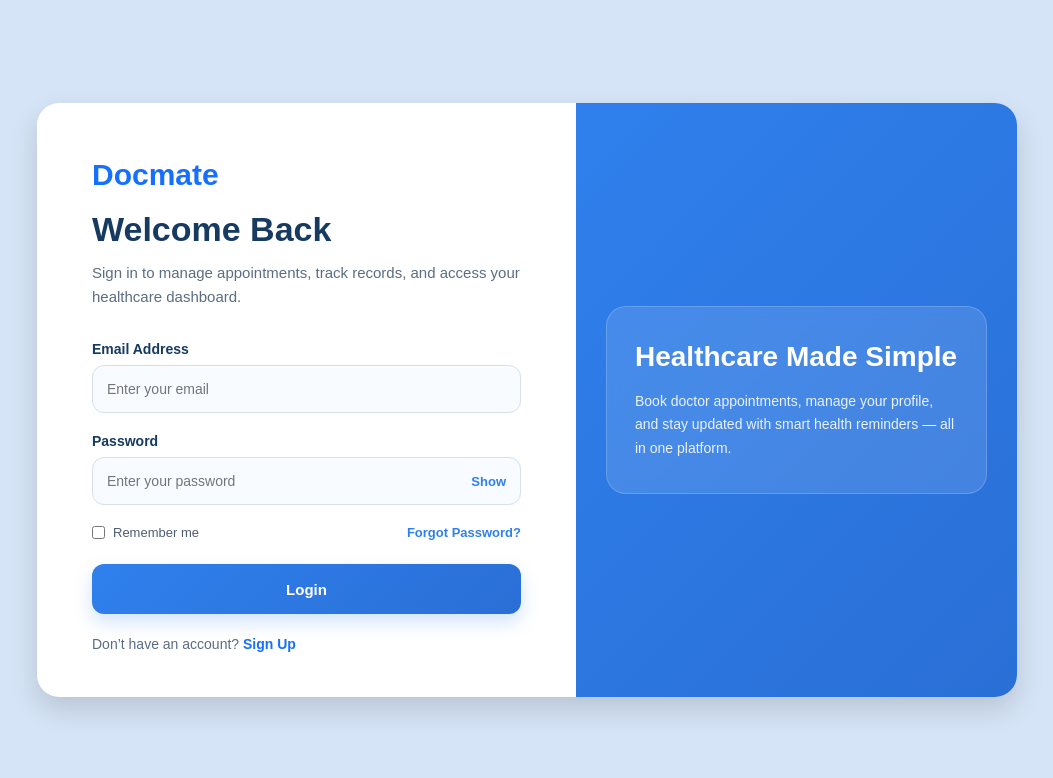
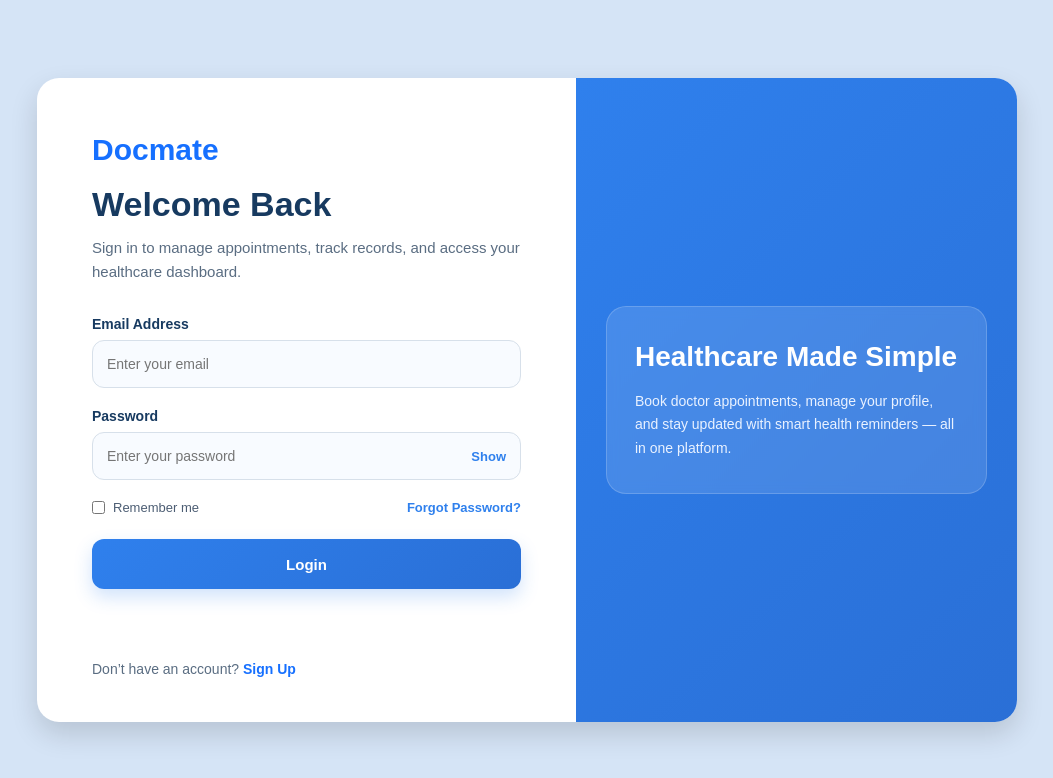
Before and after one commit to Aniket2mandal/docmate-frontend, a React (Vite) app in the folder docmate-app/: page /login in a window 1280 px wide. Shown: the top 778 px of the page, without its empty margins (113-1166 px from the left). Built offline with nearby package versions, Linux system fonts and the light colour scheme; no server answers.

Commit message:
added google login and register

```diff
--- a/docmate-app/package.json
+++ b/docmate-app/package.json
@@ -10,6 +10,7 @@
     "preview": "vite preview"
   },
   "dependencies": {
+    "@react-oauth/google": "^0.13.5",
     "axios": "^1.13.6",
     "jspdf": "^4.2.1",
     "jspdf-autotable": "^5.0.8",
--- a/docmate-app/src/api/BackendApi.js
+++ b/docmate-app/src/api/BackendApi.js
@@ -280,6 +280,12 @@ export const forgotPassword = (email, newPassword,resetToken) => {
   });
 };
 
+export const loginWithGoogle = (idToken) => {
+  return axiosInstance.post("/auth/google/patient", {
+    idToken,
+  });
+};
+
 export const wakeUpServer = () => {
   return axios.get("https://docmate-ai.onrender.com/health");
 };
--- a/docmate-app/src/main.jsx
+++ b/docmate-app/src/main.jsx
@@ -1,10 +1,15 @@
 import { StrictMode } from 'react'
 import { createRoot } from 'react-dom/client'
+import { GoogleOAuthProvider } from "@react-oauth/google";
 import './index.css'
 import App from './App.jsx'
 
 createRoot(document.getElementById('root')).render(
 
+   <GoogleOAuthProvider
+    clientId={import.meta.env.VITE_GOOGLE_CLIENT_ID}
+  >
     <App />
+  </GoogleOAuthProvider>
  ,
 )
--- a/docmate-app/src/pages/Login/Login.css
+++ b/docmate-app/src/pages/Login/Login.css
@@ -270,3 +270,7 @@
   font-size: 13px;
   font-weight: 600;
 }
+
+.google-login-section{
+  margin-top:10px;
+}
--- a/docmate-app/src/pages/Login/Login.jsx
+++ b/docmate-app/src/pages/Login/Login.jsx
@@ -1,7 +1,8 @@
 import { useState } from "react";
 import { useNavigate, Link } from "react-router-dom";
 import "./Login.css";
-import { loginUser } from "../../api/BackendApi";
+import { loginUser,loginWithGoogle} from "../../api/BackendApi";
+import { GoogleLogin } from "@react-oauth/google";
 import Swal from "sweetalert2";
 import { useProfile } from "../../contexts/ProfileContext";
 
@@ -103,6 +104,76 @@ const Login = () => {
     }
   };
 
+  const handleGoogleLogin = async (credentialResponse) => {
+    try {
+      const idToken = credentialResponse.credential;
+
+      console.log("Google ID Token:", idToken);
+
+      const response = await loginWithGoogle(idToken);
+
+      console.log("Google login response:", response.data);
+
+      if (response.data.status) {
+        const data = response.data.data;
+
+        if (data?.accessToken) {
+          localStorage.setItem("token", data.accessToken);
+        }
+
+        if (data?.refreshToken) {
+          localStorage.setItem("refreshToken", data.refreshToken);
+        }
+
+        if (data?.role) {
+          localStorage.setItem("role", data.role);
+        }
+
+        if (data?.userId) {
+          localStorage.setItem("userId", data.userId);
+        }
+
+        if (data?.patientId) {
+          localStorage.setItem("patientId", data.patientId);
+        }
+
+        if (data?.email) {
+          localStorage.setItem("email", data.email);
+        }
+
+        if (data?.name) {
+          localStorage.setItem("name", data.name);
+        }
+
+        try {
+          await loadProfile();
+        } catch (e) {
+          console.error("Profile load failed:", e);
+        }
+
+        await Swal.fire({
+          icon: "success",
+          title: "Google Login Successful",
+          text: response.data.message || "Welcome!",
+        });
+
+        navigate("/dashboard/user", {
+          state: response.data,
+        });
+      }
+    } catch (error) {
+      console.error("Google login failed:", error);
+
+      Swal.fire({
+        icon: "error",
+        title: "Google Login Failed",
+        text:
+          error.response?.data?.message ||
+          "Unable to login with Google",
+      });
+    }
+  };
+
   return (
     <section className="login-page">
       <div className="login-card">
@@ -154,6 +225,21 @@ const Login = () => {
             </button>
           </form>
 
+          <div className="google-login-section">
+
+
+            <GoogleLogin
+              onSuccess={handleGoogleLogin}
+              onError={() => {
+                Swal.fire({
+                  icon: "error",
+                  title: "Google Login Failed",
+                  text: "Google authentication failed.",
+                });
+              }}
+            />
+          </div>
+
           <p className="login-footer-text">
             Don’t have an account? <Link to="/register">Sign Up</Link>
           </p>
--- a/docmate-app/src/pages/Register/Register.css
+++ b/docmate-app/src/pages/Register/Register.css
@@ -282,3 +282,7 @@
   margin-top: 4px;
   line-height: 1.3;
 }
+
+.google-register-section{
+  margin-top:10px;
+}
--- a/docmate-app/src/pages/Register/Register.jsx
+++ b/docmate-app/src/pages/Register/Register.jsx
@@ -1,7 +1,8 @@
 import { useState } from "react";
 import { useNavigate, Link } from "react-router-dom";
 import "./Register.css";
-import { registerUser } from "../../api/BackendApi";
+import { registerUser,loginWithGoogle } from "../../api/BackendApi";
+import { GoogleLogin } from "@react-oauth/google";
 import Swal from "sweetalert2";
 
 const Register = () => {
@@ -69,7 +70,7 @@ const Register = () => {
                 gender: formData.gender,
                 phone: formData.phone,
                 address: formData.address,
-                province:formData.province,
+                province: formData.province,
                 status: formData.status
             },
             age: Number(formData.age),
@@ -135,6 +136,72 @@ const Register = () => {
             }
         } finally {
             setLoading(false);
+        }
+    };
+
+    const handleGoogleRegister = async (credentialResponse) => {
+        try {
+            const idToken = credentialResponse.credential;
+
+            console.log("Google ID Token:", idToken);
+
+            const response = await loginWithGoogle(idToken);
+
+            console.log("Google register response:", response.data);
+
+            if (response.data.status) {
+                const data = response.data.data;
+
+                if (data?.accessToken) {
+                    localStorage.setItem("token", data.accessToken);
+                }
+
+                if (data?.refreshToken) {
+                    localStorage.setItem("refreshToken", data.refreshToken);
+                }
+
+                if (data?.role) {
+                    localStorage.setItem("role", data.role);
+                }
+
+                if (data?.userId) {
+                    localStorage.setItem("userId", data.userId);
+                }
+
+                if (data?.patientId) {
+                    localStorage.setItem("patientId", data.patientId);
+                }
+
+                if (data?.email) {
+                    localStorage.setItem("email", data.email);
+                }
+
+                if (data?.name) {
+                    localStorage.setItem("name", data.name);
+                }
+
+                await Swal.fire({
+                    icon: "success",
+                    title: "Registration Successful",
+                    text:
+                        response.data.message ||
+                        "Google account registered successfully!",
+                });
+
+                navigate("/dashboard/user", {
+                    state: response.data,
+                });
+            }
+        } catch (error) {
+            console.error("Google registration failed:", error);
+
+            Swal.fire({
+                icon: "error",
+                title: "Google Registration Failed",
+                text:
+                    error.response?.data?.message ||
+                    "Unable to continue with Google",
+            });
         }
     };
 
@@ -311,6 +378,21 @@ const Register = () => {
                         </button>
                     </form>
 
+                    <div className="google-register-section">
+
+
+                        <GoogleLogin
+                            onSuccess={handleGoogleRegister}
+                            onError={() => {
+                                Swal.fire({
+                                    icon: "error",
+                                    title: "Google Registration Failed",
+                                    text: "Google authentication failed.",
+                                });
+                            }}
+                        />
+                    </div>
+
                     <p className="register-footer-text">
                         Already have an account? <Link to="/login">Login</Link>
                     </p>
```
Also changed, not shown: 1 other file (tests, documents, lock files or other folders).
